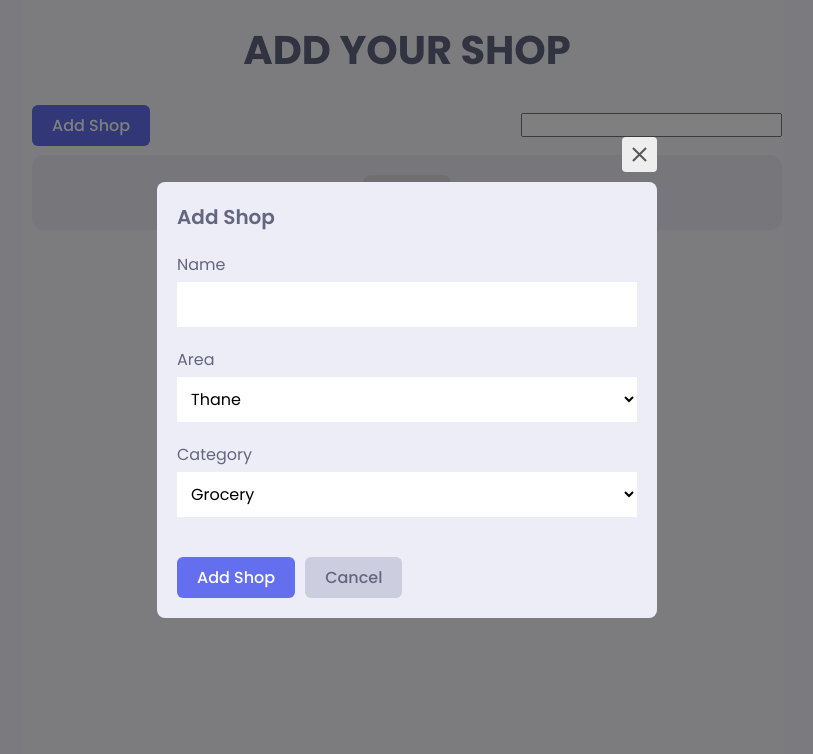
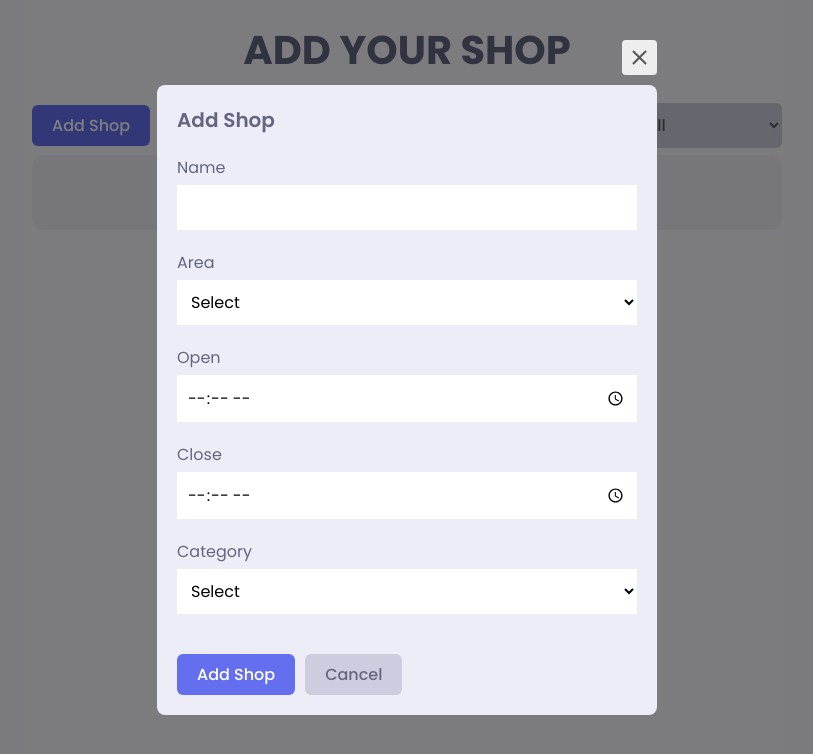
Before and after one commit to Minhajul-Shobuj/Shop-listing-app, a React (Create React App) app: page / in a window 1280 px wide. Both pictures are taken after a click on the button "Add Shop". Shown: the top 754 px of the page, without its empty margins (233-1046 px from the left). Built offline with nearby package versions, Linux system fonts and the light colour scheme.

Commit message:
added open and close time

```diff
--- a/src/components/AppHeader.js
+++ b/src/components/AppHeader.js
@@ -5,7 +5,7 @@ import styles from '../styles/modules/app.module.scss';
 import ShopModal from './ShopModal';
 import { updateFilterStatus } from '../slices/shopSlies';
 
-function AppHeader({ handleFilter }) {
+function AppHeader() {
   const [modalOpen, setModalOpen] = useState(false);
   const initialFilterStatus = useSelector((state) => state.shop.filterStatus);
   const [filterStatus, setFilterStatus] = useState(initialFilterStatus);
@@ -22,8 +22,7 @@ function AppHeader({ handleFilter }) {
       <Button variant="primary" onClick={() => setModalOpen(true)}>
         Add Shop
       </Button>
-      <input type="text" id="status" onChange={(e) => handleFilter(e)} />
-      {/* <SelectButton
+      <SelectButton
         id="status"
         onChange={(e) => updateFilter(e)}
         value={filterStatus}
@@ -31,7 +30,7 @@ function AppHeader({ handleFilter }) {
         <option value="all">All</option>
         <option value="area">Area</option>
         <option value="category">Category</option>
-      </SelectButton> */}
+      </SelectButton>
       <ShopModal type="add" modalOpen={modalOpen} setModalOpen={setModalOpen} />
     </div>
   );
--- a/src/components/ShopModal.js
+++ b/src/components/ShopModal.js
@@ -32,17 +32,23 @@ const dropIn = {
 function ShopModal({ type, modalOpen, setModalOpen, shop }) {
   const dispatch = useDispatch();
   const [shopName, setshopName] = useState('');
-  const [area, setArea] = useState('thane');
-  const [category, setCategory] = useState('grocery');
+  const [area, setArea] = useState('');
+  const [openingTime, setOpeningTime] = useState('');
+  const [closingTime, setClosingTime] = useState('');
+  const [category, setCategory] = useState('');
 
   useEffect(() => {
     if (type === 'update' && shop) {
       setshopName(shop.shopName);
       setArea(shop.area);
+      setOpeningTime(shop.openingTime);
+      setClosingTime(shop.closingTime);
       setCategory(shop.category);
     } else {
       setshopName('');
       setArea('');
+      setOpeningTime('');
+      setClosingTime('');
       setCategory('');
     }
   }, [type, shop, modalOpen]);
@@ -53,14 +59,17 @@ function ShopModal({ type, modalOpen, setModalOpen, shop }) {
       toast.error('Please enter a name');
       return;
     }
-    if (shopName && area && category) {
+    if (shopName && area && category && openingTime && closingTime) {
+      console.log(shopName);
       if (type === 'add') {
         dispatch(
           addShop({
             id: uuid(),
             shopName,
+            area,
+            openingTime,
+            closingTime,
             category,
-            area,
             time: new Date().toLocaleString(),
           })
         );
@@ -118,6 +127,7 @@ function ShopModal({ type, modalOpen, setModalOpen, shop }) {
               <label htmlFor="title">
                 Name
                 <input
+                  pattern="^[A-Za-z]+[A-Za-z ]*$"
                   type="text"
                   id="shopName"
                   value={shopName}
@@ -131,6 +141,7 @@ function ShopModal({ type, modalOpen, setModalOpen, shop }) {
                   value={area}
                   onChange={(e) => setArea(e.target.value)}
                 >
+                  <option value="select">Select</option>
                   <option value="thane">Thane</option>
                   <option value="pune">Pune</option>
                   <option value="mumbai suburban">Mumbai Suburban</option>
@@ -140,6 +151,24 @@ function ShopModal({ type, modalOpen, setModalOpen, shop }) {
                   <option value="solapur">Solapur</option>
                 </select>
               </label>
+              <label htmlFor="time">
+                Open
+                <input
+                  type="time"
+                  id="openingTime"
+                  value={openingTime}
+                  onChange={(e) => setOpeningTime(e.target.value)}
+                />
+              </label>
+              <label htmlFor="time">
+                Close
+                <input
+                  type="time"
+                  id="closingTime"
+                  value={closingTime}
+                  onChange={(e) => setClosingTime(e.target.value)}
+                />
+              </label>
               <label htmlFor="type">
                 Category
                 <select
@@ -147,6 +176,7 @@ function ShopModal({ type, modalOpen, setModalOpen, shop }) {
                   value={category}
                   onChange={(e) => setCategory(e.target.value)}
                 >
+                  <option value="select">Select</option>
                   <option value="grocery">Grocery</option>
                   <option value="butcher">Butcher</option>
                   <option value="baker">Baker</option>
```
